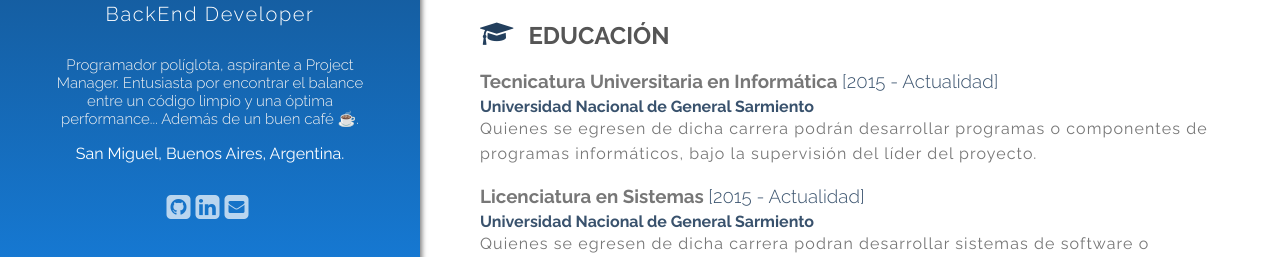
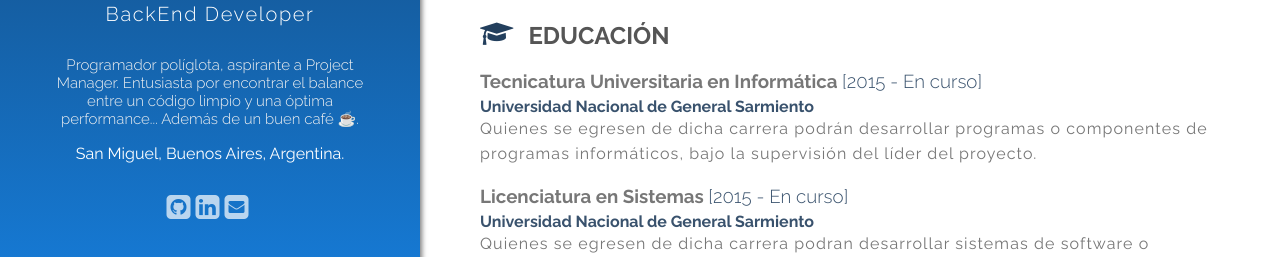
Before and after one commit to urtubeycarlos/CV, a React (Create React App) app: page / in a window 1280 px wide. Shown: the part 394-651 px from the top of the page. Built offline with nearby package versions, Linux system fonts and the light colour scheme.

Commit message:
Modified degree date

```diff
--- a/src/App.js
+++ b/src/App.js
@@ -22,8 +22,8 @@ class App extends Component {
         {jobTitle: 'Consultor CX', company: 'Oracle Argentina/Tecnosoftware', contact:"moviedo@tecnosoftware.com", startDate: 'Enero 2019', endDate: 'Abril 2019', jobDescription: 'Desarrollo de extensiones en .NET C#. Consultor técnico .NET. Desarrollo de procesos en PHP. Desarrollo web con Javascript, HTML5, CSS, JQuery.'}
       ],
       education: [
-        {degree: 'Tecnicatura Universitaria en Informática', institution: 'Universidad Nacional de General Sarmiento', startDate: '2015', endDate: 'Actualidad', description: 'Quienes se egresen de dicha carrera podrán desarrollar programas o componentes de programas informáticos, bajo la supervisión del líder del proyecto.'},
-        {degree: 'Licenciatura en Sistemas', institution: 'Universidad Nacional de General Sarmiento', startDate: '2015', endDate: 'Actualidad', description: 'Quienes se egresen de dicha carrera podran desarrollar sistemas de software o componentes de estos sistemas, participar en todas las etapas del ciclo de vida del desarrollo del programa, y ocupar roles de gestión en empresas y proyectos de software.'},
+        {degree: 'Tecnicatura Universitaria en Informática', institution: 'Universidad Nacional de General Sarmiento', startDate: '2015', endDate: 'En curso', description: 'Quienes se egresen de dicha carrera podrán desarrollar programas o componentes de programas informáticos, bajo la supervisión del líder del proyecto.'},
+        {degree: 'Licenciatura en Sistemas', institution: 'Universidad Nacional de General Sarmiento', startDate: '2015', endDate: 'En curso', description: 'Quienes se egresen de dicha carrera podran desarrollar sistemas de software o componentes de estos sistemas, participar en todas las etapas del ciclo de vida del desarrollo del programa, y ocupar roles de gestión en empresas y proyectos de software.'},
       ],
       skills: [
         {name: 'HTML'},
```
